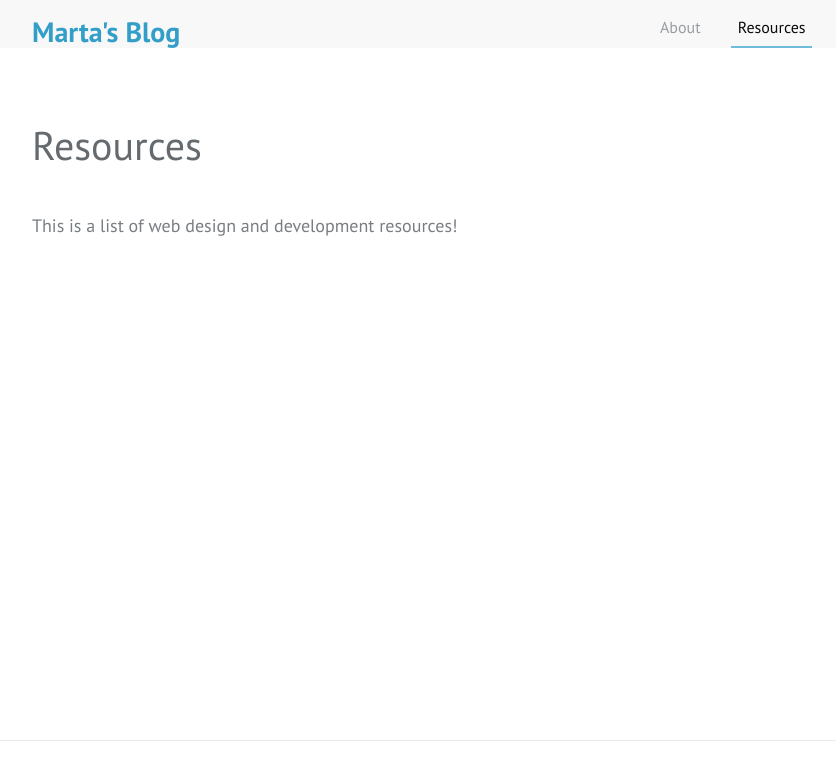
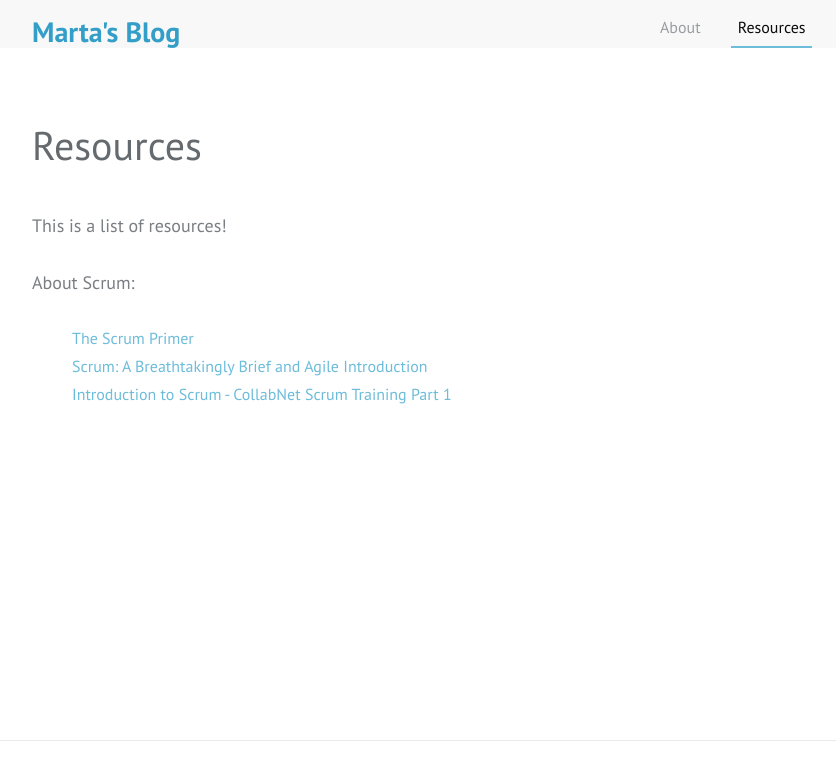
Before and after one commit to MartaPleszynska/myblog, a Jekyll site: the page built from resources.md, in a window 1280 px wide. Shown: the top 775 px of the page, without its empty margins (213-1049 px from the left). Built offline with Jekyll 4.4.1, drawn with Linux system fonts in a browser that asks for light colours; grey boxes are pictures that could not be loaded.

Commit message:
added resourses about scrum

```diff
--- a/resources.md
+++ b/resources.md
@@ -3,4 +3,9 @@ title: Resources
 permalink: /resources/
 ---
 
-This is a list of web design and development resources!
+This is a list of resources!
+
+About Scrum:
+  1. [The Scrum Primer](http://www.scrumprimer.org/scrumprimer20_small.pdf)
+  2. [Scrum: A Breathtakingly Brief and Agile Introduction](http://www.agilelearninglabs.com/resources/scrum-introduction/)
+  3. [Introduction to Scrum - CollabNet Scrum Training Part 1](https://www.youtube.com/watch?v=D8vT7G0WATM)
```
